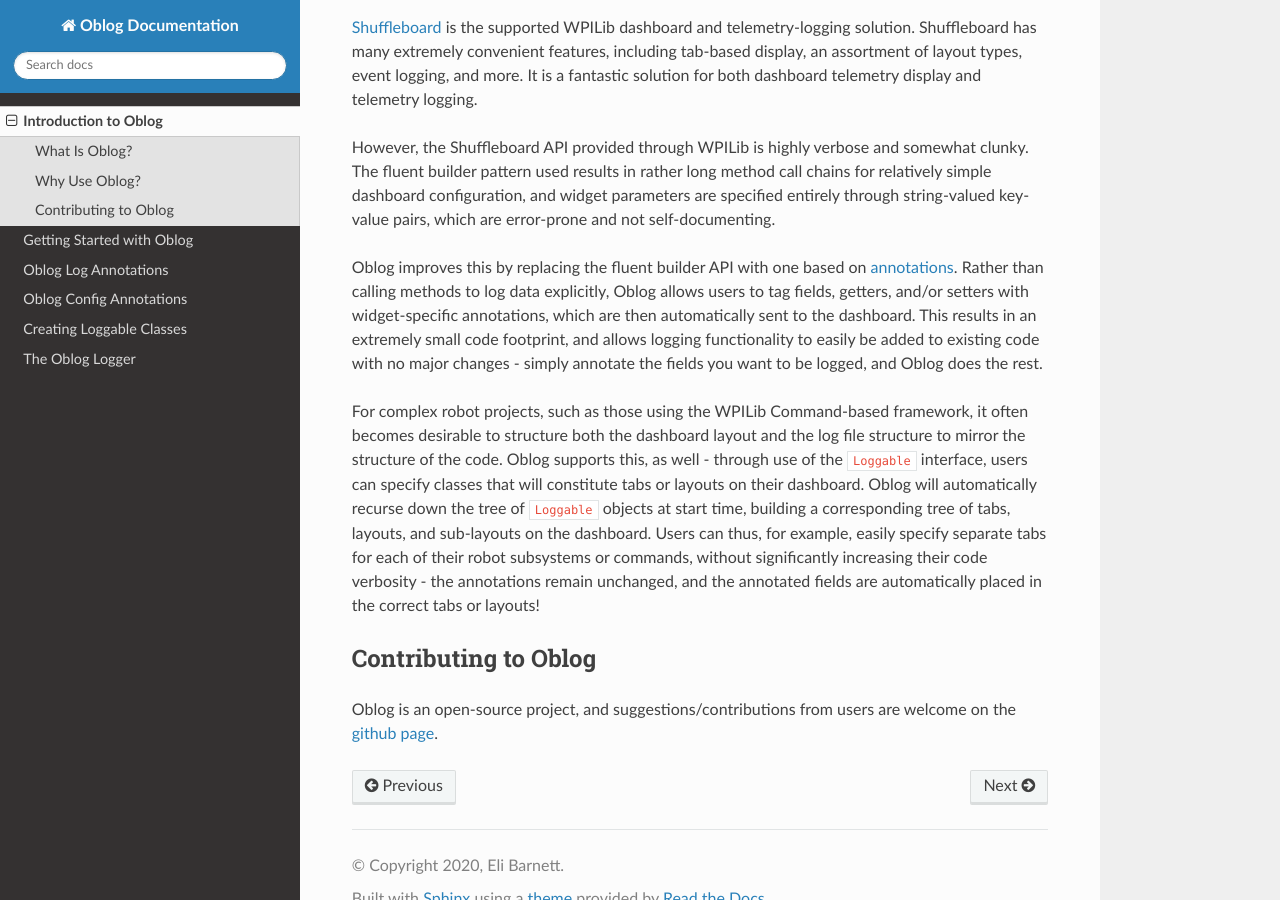
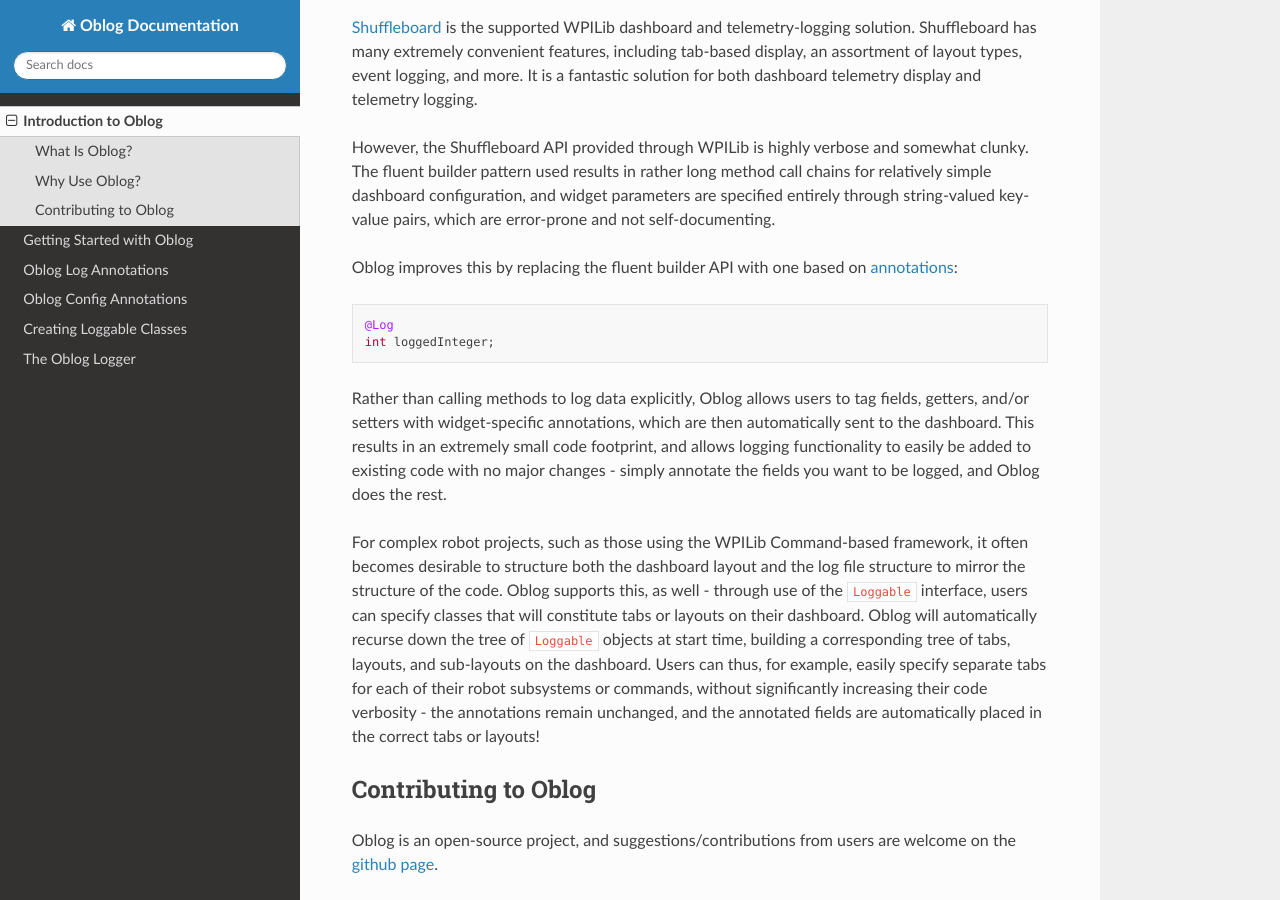
Before and after one commit to Oblarg/Oblog-docs, a Sphinx documentation site: the page built from source/introduction.rst, in a window 1280 px wide and 900 px high, scrolled down 448 px. Built offline with Sphinx 7.4.7 and the Read the Docs theme 2.0.0, drawn with Linux system fonts in a browser that asks for light colours; pages that are not in the unit, such as notebooks, are missing from menus.

Commit message:
add example to intro page

```diff
--- a/source/introduction.rst
+++ b/source/introduction.rst
@@ -15,7 +15,14 @@
 
 However, the Shuffleboard API provided through WPILib is highly verbose and somewhat clunky.  The fluent builder pattern used results in rather long method call chains for relatively simple dashboard configuration, and widget parameters are specified entirely through string-valued key-value pairs, which are error-prone and not self-documenting.
 
-Oblog improves this by replacing the fluent builder API with one based on `annotations <https://en.wikipedia.org/wiki/Java_annotation>`__.  Rather than calling methods to log data explicitly, Oblog allows users to tag fields, getters, and/or setters with widget-specific annotations, which are then automatically sent to the dashboard.  This results in an extremely small code footprint, and allows logging functionality to easily be added to existing code with no major changes - simply annotate the fields you want to be logged, and Oblog does the rest.
+Oblog improves this by replacing the fluent builder API with one based on `annotations <https://en.wikipedia.org/wiki/Java_annotation>`__:
+
+.. code:: Java
+
+  @Log
+  int loggedInteger;
+
+Rather than calling methods to log data explicitly, Oblog allows users to tag fields, getters, and/or setters with widget-specific annotations, which are then automatically sent to the dashboard.  This results in an extremely small code footprint, and allows logging functionality to easily be added to existing code with no major changes - simply annotate the fields you want to be logged, and Oblog does the rest.
 
 For complex robot projects, such as those using the WPILib Command-based framework, it often becomes desirable to structure both the dashboard layout and the log file structure to mirror the structure of the code.  Oblog supports this, as well - through use of the ``Loggable`` interface, users can specify classes that will constitute tabs or layouts on their dashboard.  Oblog will automatically recurse down the tree of ``Loggable`` objects at start time, building a corresponding tree of tabs, layouts, and sub-layouts on the dashboard.  Users can thus, for example, easily specify separate tabs for each of their robot subsystems or commands, without significantly increasing their code verbosity - the annotations remain unchanged, and the annotated fields are automatically placed in the correct tabs or layouts!
 
```
